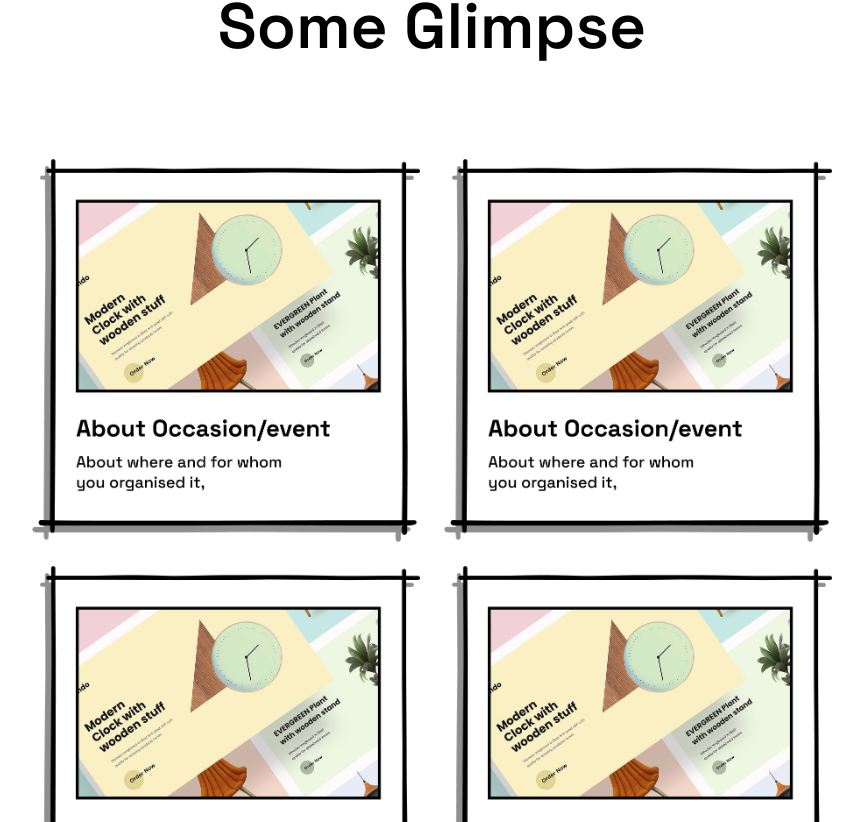
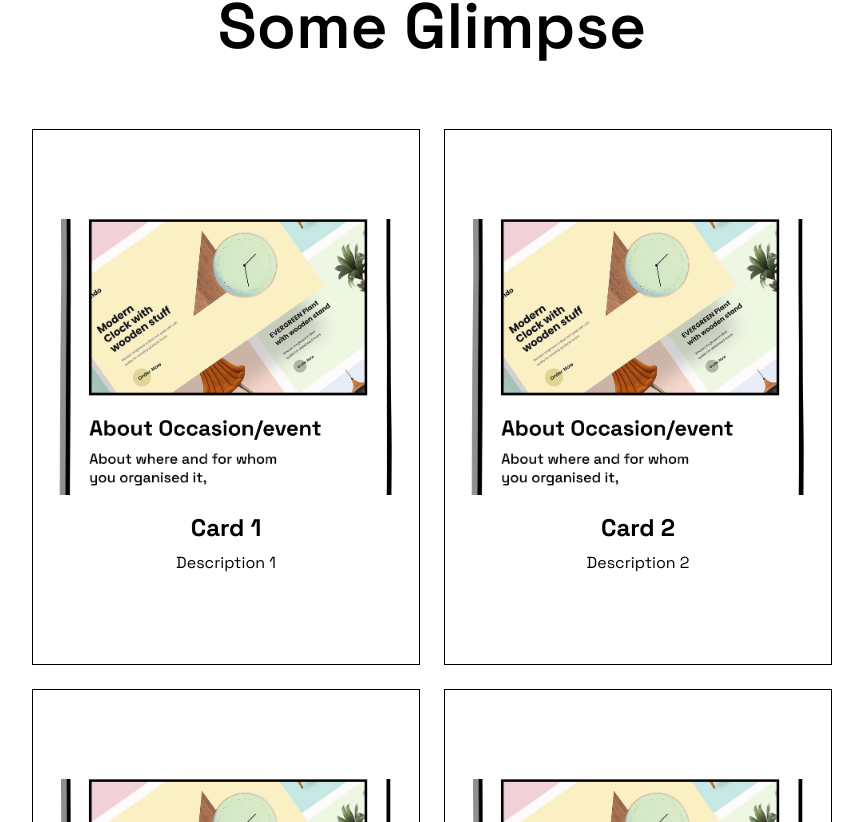
Before and after one commit to Ajay6433/turtleCreations, a Next.js app: page / in a window 1280 px wide. Shown: the part 1978-2800 px from the top of the page, without its empty margins (208-1071 px from the left). Built offline with nearby package versions, Linux system fonts and the light colour scheme.

Commit message:
Event cards updated

```diff
--- /dev/null
+++ b/components/GlimpseCard.tsx
@@ -0,0 +1,21 @@
+import React from 'react'
+
+interface GlimpseCardProps {
+    title: string;
+    description: string;
+    imgSrc: string;
+}
+
+const GlimpseCard = ({title, description, imgSrc}: GlimpseCardProps) => {
+  return (
+    <div className='w-full max-w-[536px] min-h-[300px] md:h-[536px] bg-white border-1'>
+        <div className='w-full h-full flex flex-col items-center justify-center p-4'>
+            <img src={imgSrc} alt="Glimpse" className='w-full h-[200px] md:h-[55%] object-cover' />
+            <h2 className='text-xl md:text-[24px] font-bold mt-4'>{title}</h2>
+            <p className='text-sm md:text-[16px] mt-2 text-center'>{description}</p>
+        </div>
+    </div>
+  )
+}
+
+export default GlimpseCard
--- a/components/GlimpseCards.tsx
+++ b/components/GlimpseCards.tsx
@@ -1,41 +1,36 @@
-import React from 'react'
-import Image from 'next/image'
+import React from "react";
+import GlimpseCard from "./GlimpseCard";
 
-const GlimpseCards = () => {
-    return (
-        <div className='min-h-[600px] lg:h-[850px] flex items-center justify-center w-[100vw] max-w-[1251px] mx-auto mt-10 px-4 lg:px-0'>
-                <div className='grid grid-cols-1 sm:grid-cols-2 gap-4 md:gap-6 w-full max-w-[800px]'>
-                        <Image
-                                src="/glimpse.png"
-                                alt="star"
-                                width={100}
-                                height={100}
-                                className="w-full h-auto"
-                        />
-                        <Image
-                                src="/glimpse.png"
-                                alt="star"
-                                width={100}
-                                height={100}
-                                className="w-full h-auto"
-                        />
-                        <Image
-                                src="/glimpse.png"
-                                alt="star"
-                                width={100}
-                                height={100}
-                                className="w-full h-auto"
-                        />
-                        <Image
-                                src="/glimpse.png"
-                                alt="star"
-                                width={100}
-                                height={100}
-                                className="w-full h-auto"
-                        />
-                </div>
-        </div>
-    )
+interface GlimpseCardData {
+  id: number;
+  title: string;
+  description: string;
+  imgSrc: string;
 }
 
-export default GlimpseCards
+const GlimpseCards: React.FC = () => {
+  const glimpseCards: GlimpseCardData[] = [
+    { id: 1, title: "Card 1", description: "Description 1", imgSrc: "/glimpse.png" },
+        { id: 2, title: "Card 2", description: "Description 2", imgSrc: "/glimpse.png" },
+        { id: 3, title: "Card 3", description: "Description 3", imgSrc: "/glimpse.png" },
+        { id: 4, title: "Card 4", description: "Description 4", imgSrc: "/glimpse.png" },
+        { id: 5, title: "Card 5", description: "Description 5", imgSrc: "/glimpse.png" },
+        { id: 6, title: "Card 6", description: "Description 6", imgSrc: "/glimpse.png" },
+  ];
+  return (
+    <div className="flex items-center justify-center w-[100vw] max-w-[1251px] mx-auto mt-10 px-4 lg:px-0">
+      <div className="grid grid-cols-1 sm:grid-cols-2 gap-4 md:gap-6 w-full max-w-[800px]">
+        {glimpseCards.map((card) => (
+          <GlimpseCard
+            key={card.id}
+            title={card.title}
+            description={card.description}
+            imgSrc={card.imgSrc}
+          />
+        ))}
+      </div>
+    </div>
+  );
+};
+
+export default GlimpseCards;
```
